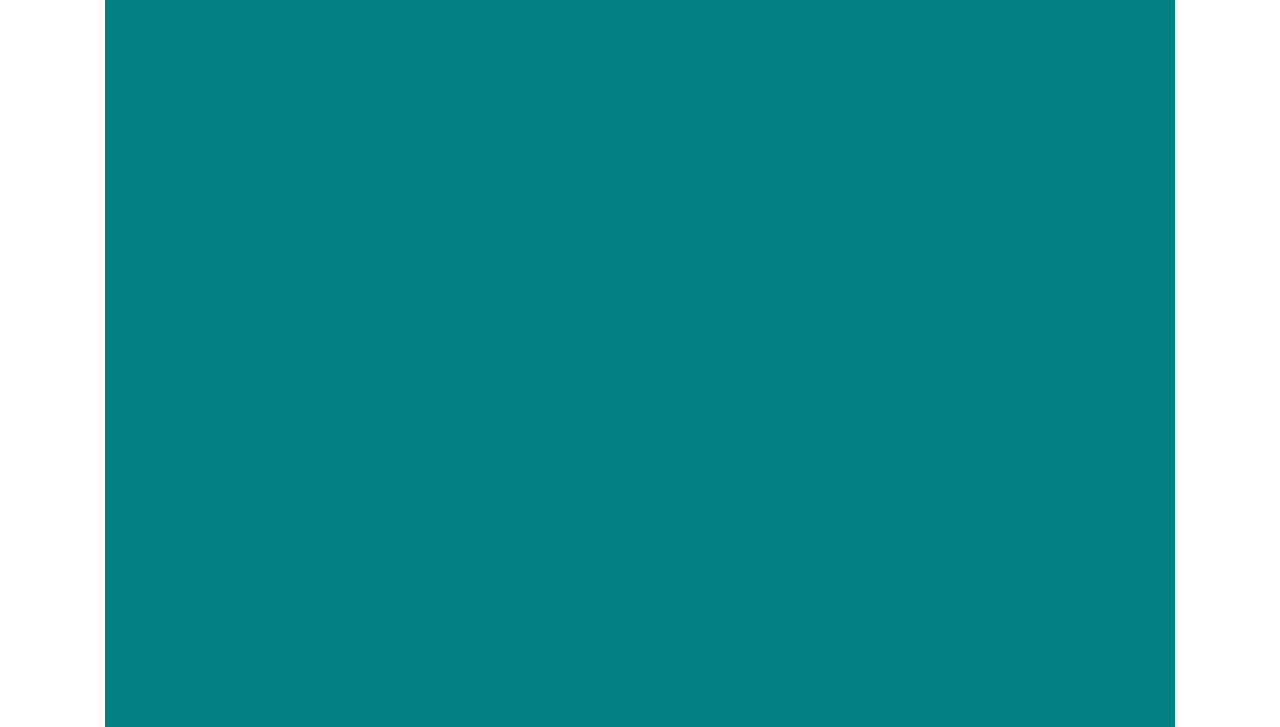
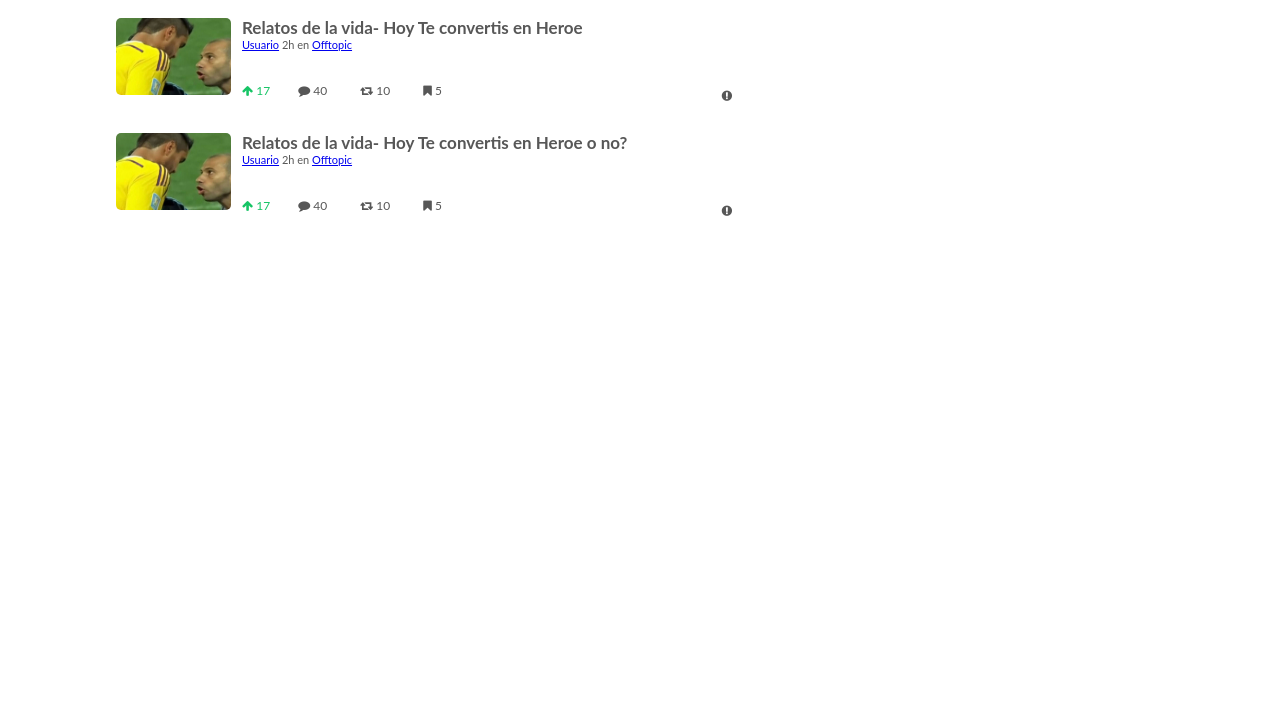
Before and after one commit to matiasercolani/Clon-Taringa, a plain HTML site: page index.html in a window 1280 px wide. Shown: the part 126-853 px from the top of the page. Drawn offline with Linux system fonts and the light colour scheme.

Commit message:
Tablon completo

```diff
--- a/css/estilos.css
+++ b/css/estilos.css
@@ -1,7 +1,10 @@
 body{
     margin: 0%;
     font-family: Lato,Roboto,Helvetica,Helvetica Neue,Arial,sans-serif;
+    color: #575757;
 }
+
+
 
 /*Navbar*/
 .navbar{
@@ -10,6 +13,9 @@ body{
     overflow: auto;
     box-shadow: 0px 1px 5px #9f9f9f;
 }
+
+
+
 
 /*Botones Home, Global, Juegos*/
 .navbar a {
@@ -28,6 +34,9 @@ body{
     padding: 6px;
     margin-right: 70px;
 }
+
+
+
 
 /*Input Busqueda*/
 .search-container {
@@ -58,6 +67,9 @@ body{
     outline:none;
   }
 
+
+
+
 /*Botones Registrarme, Iniciar Sesion*/
   .navRight{
       float: right;
@@ -76,6 +88,8 @@ body{
   }
 
 
+
+
 /* Principal */
 .all{
   width: 100%;
@@ -84,14 +98,14 @@ body{
 }
 
 .main{
-  background-color: teal;
+
   width: 1070px;
   height: 1000px;
 }
 
 .izquierda{
 width: 675px;
-background-color: yellow;
+
 float: left;
 }
 
@@ -101,7 +115,15 @@ background-color: tomato;
 float: left;
 }
 
+
+
 /*Botones Destacados, Recientes, Crear Articulos*/
+.buttons_category{
+  float: left;
+  width: 675px;
+  margin: 10px 0px;
+}
+
 .bDestacados{
   float: left;
   background-color: #005dab;
@@ -137,3 +159,70 @@ float: left;
   font-size: 16px;
   margin: 10px;
 }
+
+
+/* Tabla */
+.articulo{
+width: 675px;
+height: 115px;
+}
+
+.tabla{
+
+  width: 400px;
+  height: 800px;
+  float: left;
+  width: 675px;
+}
+.aImagen{
+  float: left;
+}
+
+.imgArticulo{
+  width: 115px;
+  height: 77px;
+  border-radius: 5px;
+  margin: 11px;
+}
+
+.aTitulo{
+  float: left;
+  margin-top: 10px;
+  width: 520px;
+}
+
+.detalleArt{
+  float: left;
+  font-size: 11px;
+
+}
+
+h2{
+  font-size: 17px;
+  margin-bottom: 0px;
+  margin-top: 0px;
+}
+
+
+/*Estadisticas de la publicacion*/
+
+.estadisticas{
+  clear: both;
+  font-size: 12px;
+  margin-top: 45px;
+}
+
+.fVerde{
+  color: #16C465;
+}
+
+.iEstadisticas{
+  margin-left: 20px;
+  padding: 5px;
+}
+
+.iDenunciar{
+  float: right;
+  margin-right: 25px;
+  padding: 5px;
+}
--- a/index.html
+++ b/index.html
@@ -43,6 +43,62 @@
           <button class="bCrear"> <i class="fa fa-pencil" aria-hidden="true"></i>
             Crear artículos</button>
         </div>
+
+        <!--Tablon-->
+        <div class="tabla">
+
+          <!--Articulo 1-->
+          <div class="articulo">
+            <article>
+              <div class="aImagen"><img src="images/masche.jpg" class="imgArticulo" alt="masche"></div>
+              <div class="contenido">
+              <div class="aTitulo">
+                <h2>Relatos de la vida- Hoy Te convertis en Heroe</h2>
+                <div class="detalleArt">
+                  <a href="#">Usuario</a>
+                  <span>2h en</span>
+                  <a href="#">Offtopic</a>
+                </div>
+                <div class="estadisticas">
+                  <span class="fVerde"><i class="fa fa-arrow-up" aria-hidden="true"></i> 17</span>
+                  <span class="iEstadisticas"><i class="fa fa-comment" aria-hidden="true"></i> 40</span>
+                  <span class="iEstadisticas"><i class="fa fa-retweet" aria-hidden="true"></i> 10</span>
+                  <span class="iEstadisticas"><i class="fa fa-bookmark" aria-hidden="true"></i> 5</span>
+                  <span class="iDenunciar"><i class="fa fa-exclamation-circle" aria-hidden="true"></i></span>
+                </div>
+              </div>
+            </div>
+            </article>
+          </div>
+
+          <!--Articulo 2-->
+          <div class="articulo">
+            <article>
+              <div class="aImagen"><img src="images/masche.jpg" class="imgArticulo" alt="masche"></div>
+              <div class="contenido">
+              <div class="aTitulo">
+                <h2>Relatos de la vida- Hoy Te convertis en Heroe o no?</h2>
+                <div class="detalleArt">
+                  <a href="#">Usuario</a>
+                  <span>2h en</span>
+                  <a href="#">Offtopic</a>
+                </div>
+                <div class="estadisticas">
+                  <span class="fVerde"><i class="fa fa-arrow-up" aria-hidden="true"></i> 17</span>
+                  <span class="iEstadisticas"><i class="fa fa-comment" aria-hidden="true"></i> 40</span>
+                  <span class="iEstadisticas"><i class="fa fa-retweet" aria-hidden="true"></i> 10</span>
+                  <span class="iEstadisticas"><i class="fa fa-bookmark" aria-hidden="true"></i> 5</span>
+                  <span class="iDenunciar"><i class="fa fa-exclamation-circle" aria-hidden="true"></i></span>
+                </div>
+              </div>
+            </div>
+            </article>
+          </div>
+
+
+
+
+        </div>
       </div>
 
       <div class="derecha">
```
Also changed, not shown: images/masche.jpg (added).
